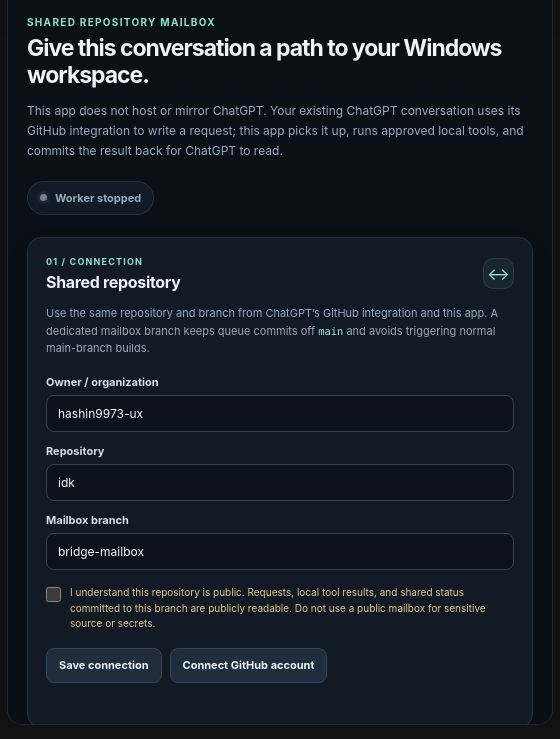
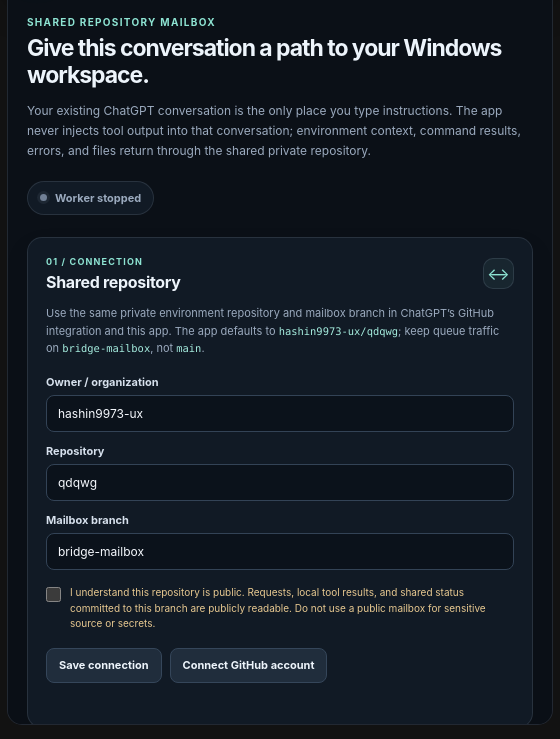
Before and after one commit to hashin9973-ux/idk, an Electron app: page desktop/index.html in a window 560 px wide. Shown: the part 61-800 px from the top of the page. Drawn offline with Linux system fonts and the light colour scheme; no server answers.

Commit message:
Default the worker to the private qdqwg environment repository

```diff
--- a/desktop/index.html
+++ b/desktop/index.html
@@ -29,7 +29,7 @@
         <div class="hero-copy">
           <p class="eyebrow">SHARED REPOSITORY MAILBOX</p>
           <h1>Give this conversation a path to your Windows workspace.</h1>
-          <p class="lede">This app does not host or mirror ChatGPT. Your existing ChatGPT conversation uses its GitHub integration to write a request; this app picks it up, runs approved local tools, and commits the result back for ChatGPT to read.</p>
+          <p class="lede">Your existing ChatGPT conversation is the only place you type instructions. The app never injects tool output into that conversation; environment context, command results, errors, and files return through the shared private repository.</p>
         </div>
         <div class="connection-pill" id="status-pill" role="status"><span id="status-dot" class="status-dot"></span><span id="status-label">Worker stopped</span></div>
       </section>
@@ -40,7 +40,7 @@
             <div><p class="eyebrow">01 / CONNECTION</p><h2>Shared repository</h2></div>
             <span class="panel-icon">↔</span>
           </div>
-          <p class="muted">Use the same repository and branch from ChatGPT’s GitHub integration and this app. A dedicated mailbox branch keeps queue commits off <code>main</code> and avoids triggering normal main-branch builds.</p>
+          <p class="muted">Use the same private environment repository and mailbox branch in ChatGPT’s GitHub integration and this app. The app defaults to <code>hashin9973-ux/qdqwg</code>; keep queue traffic on <code>bridge-mailbox</code>, not <code>main</code>.</p>
 
           <form id="bridge-config-form">
             <div class="form-row">
@@ -49,7 +49,7 @@
             </div>
             <div class="form-row">
               <label for="repo-name">Repository</label>
-              <input id="repo-name" name="repo" value="idk" maxlength="100" required spellcheck="false" autocomplete="off">
+              <input id="repo-name" name="repo" value="qdqwg" maxlength="100" required spellcheck="false" autocomplete="off">
             </div>
             <div class="form-row">
               <label for="repo-branch">Mailbox branch</label>
@@ -99,7 +99,7 @@
           <div class="metric"><span class="meta-label">Last poll</span><strong id="last-poll">Never</strong></div>
         </div>
         <div id="last-error-row" class="error-row" hidden><strong>Last error</strong><p id="last-error"></p></div>
-        <p class="small muted">Shared files: <code>bridge/requests/&lt;id&gt;.json</code> → <code>bridge/results/&lt;id&gt;.json</code>; heartbeat at <code>bridge/state/windows-app.json</code>. Requests remain in history; results mark completion.</p>
+        <p class="small muted">Shared files: <code>bridge/requests/&lt;id&gt;.json</code> → <code>bridge/results/&lt;id&gt;.json</code>; context index at <code>bridge/context/latest.json</code>; artifacts at <code>bridge/artifacts/&lt;request_id&gt;/</code>. Requests remain in history; results mark completion.</p>
       </section>
 
       <section class="panel safety-panel">
```
